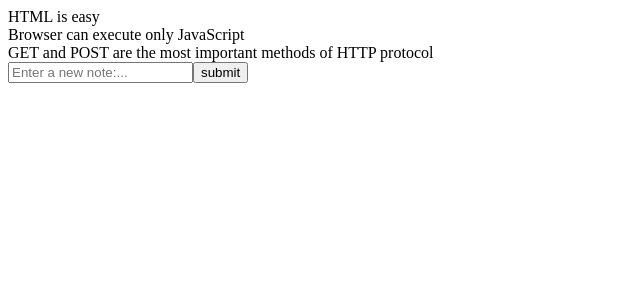
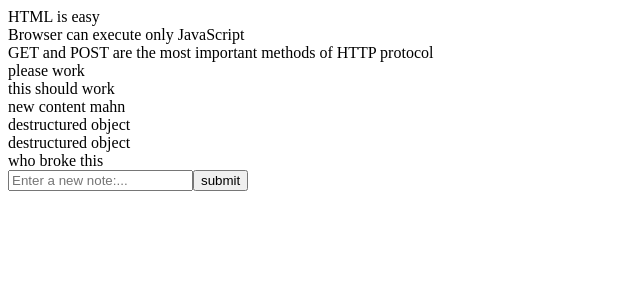
Before and after one commit to johnkinuthiaa/React-fullstack-open, a React (Vite) app: page / in a window 1280 px wide. Shown: the top 300 px of the page, without its empty margins (0-640 px from the left). Built offline with nearby package versions, Linux system fonts and the light colour scheme; data requests are answered from the project's data file.

Commit message:
feat: data fetching and separation of concerns

```diff
--- a/src/partTwo/communicatingWithServer/db.json
+++ b/src/partTwo/communicatingWithServer/db.json
@@ -16,7 +16,7 @@
       "important": true
     },
     {
-      "id": 0,
+      "id": "0",
       "content": "",
       "important": false
     },
@@ -59,6 +59,95 @@
         "id": 4,
         "important": false
       }
+    },
+    {
+      "id": "fbfb",
+      "newNote": {
+        "id": 0,
+        "content": "",
+        "important": false
+      }
+    },
+    {
+      "id": "da68",
+      "newNote": {
+        "content": "i love notes",
+        "id": 10,
+        "important": false
+      }
+    },
+    {
+      "id": "20e7",
+      "newNote": {
+        "content": "i love notes",
+        "id": 10,
+        "important": false
+      }
+    },
+    {
+      "id": 0,
+      "content": "",
+      "important": false
+    },
+    {
+      "id": 13,
+      "content": "please work",
+      "important": false
+    },
+    {
+      "id": 0,
+      "content": "",
+      "important": false
+    },
+    {
+      "id": 15,
+      "content": "this should work",
+      "important": false
+    },
+    {
+      "id": 15,
+      "content": "new content mahn",
+      "important": false
+    },
+    {
+      "id": 15,
+      "content": "destructured object",
+      "important": false
+    },
+    {
+      "id": 15,
+      "content": "destructured object",
+      "important": false
+    },
+    {
+      "id": 0,
+      "content": "",
+      "important": false
+    },
+    {
+      "id": 0,
+      "content": "",
+      "important": false
+    },
+    {
+      "id": 0,
+      "content": "",
+      "important": false
+    },
+    {
+      "id": 0,
+      "content": "",
+      "important": false
+    },
+    {
+      "id": 0,
+      "content": "",
+      "important": false
+    },
+    {
+      "id": 24,
+      "content": "who broke this",
+      "important": false
     }
   ]
 }
--- a/src/partTwo/communicatingWithServer/fetchingData/DataFetching.tsx
+++ b/src/partTwo/communicatingWithServer/fetchingData/DataFetching.tsx
@@ -1,4 +1,6 @@
 import {useEffect, useState} from "react";
+
+import notes from "./services/notes.ts";
 
 type NoteProps ={
     id:number,
@@ -9,8 +11,8 @@ type NoteProps ={
 const DataFetching =()=>{
 
     useEffect(() => {
-        fetchData().then(()=>console.log("data fetched")).catch((e)=> {
-            throw new Error(e+"<<<<<<<")
+        notes.fetchData().then((response)=>typeof(response) !=="undefined"&&setNotes(response)).catch((e)=> {
+            setMessage(new Error(e+"Error fetching data").message)
         })
     }, []);
 
@@ -20,47 +22,19 @@ const DataFetching =()=>{
         important:false
     })
     const[inputContent,setInputContent] =useState<string>("")
-    const[notes,setNotes] =useState<NoteProps[]>([])
-
-    const myHeaders =new Headers()
-    myHeaders.append("Content-Type","application/json")
-
-    // fetching the data from the server
-
-    const fetchData =(async ()=>{
-        const response = await fetch("http://localhost:3001/notes",{
-            method:"GET",
-            headers:myHeaders
-        })
-        if(response.ok){
-            const data =await response.json()
-            setNotes(data)
-        }
-    })
-
-    // posting to the server
-    const postNote =async ()=>{
-        const response =await fetch("http://localhost:3001/notes",{
-            method:"POST",
-            headers:myHeaders,
-            body:JSON.stringify({newNote})
-        })
-        if(response.ok){
-            const data =await response.json()
-            console.log(data.toString() +"<<<")
-        }
-    }
-
+    const[notess,setNotes] =useState<NoteProps[]>([])
+    const[message,setMessage] =useState<string>("")
     return(
         <div>
-            {notes.map(({content}:NoteProps,index:number) =>(
+            {message&&<div style={{color:"red"}}>{message}</div>}
+            {notess.map(({content}:NoteProps,index:number) =>(
                 <div key={index}>{content}</div>
             ))}
 
             <form onSubmit={(e)=>{
                 e.preventDefault()
-                setNewNote({content: inputContent, id: notes.length+1, important: false})
-                postNote()
+                setNewNote({content: inputContent, id: notess.length+1, important: false})
+                notes.postNote(newNote).then((response)=>console.log(response))
             }}>
                 <input
                     type={"text"}
--- /dev/null
+++ b/src/partTwo/communicatingWithServer/fetchingData/services/notes.ts
@@ -0,0 +1,36 @@
+type NoteProps ={
+    id:number,
+    content:string,
+    important:boolean
+}
+const myHeaders =new Headers()
+myHeaders.append("Content-Type","application/json")
+const fetchData =(async ():Promise<NoteProps[]|undefined> =>{
+    const response = await fetch("http://localhost:3001/notes",{
+        method:"GET",
+        headers:myHeaders
+    })
+    if(response.ok){
+        return await response.json()
+    }
+})
+
+// posting to the server
+const postNote =async ({id,content,important}:NoteProps):Promise<string>=>{
+    const response =await fetch("http://localhost:3001/notes",{
+        method:"POST",
+        headers:myHeaders,
+        body:JSON.stringify({
+            id:id,content:content,important:important
+        })
+    })
+    if(response.ok){
+        return "created"
+    }else{
+        return(response.statusText)
+    }
+}
+export default {
+    fetchData:fetchData,
+    postNote:postNote
+}
```
